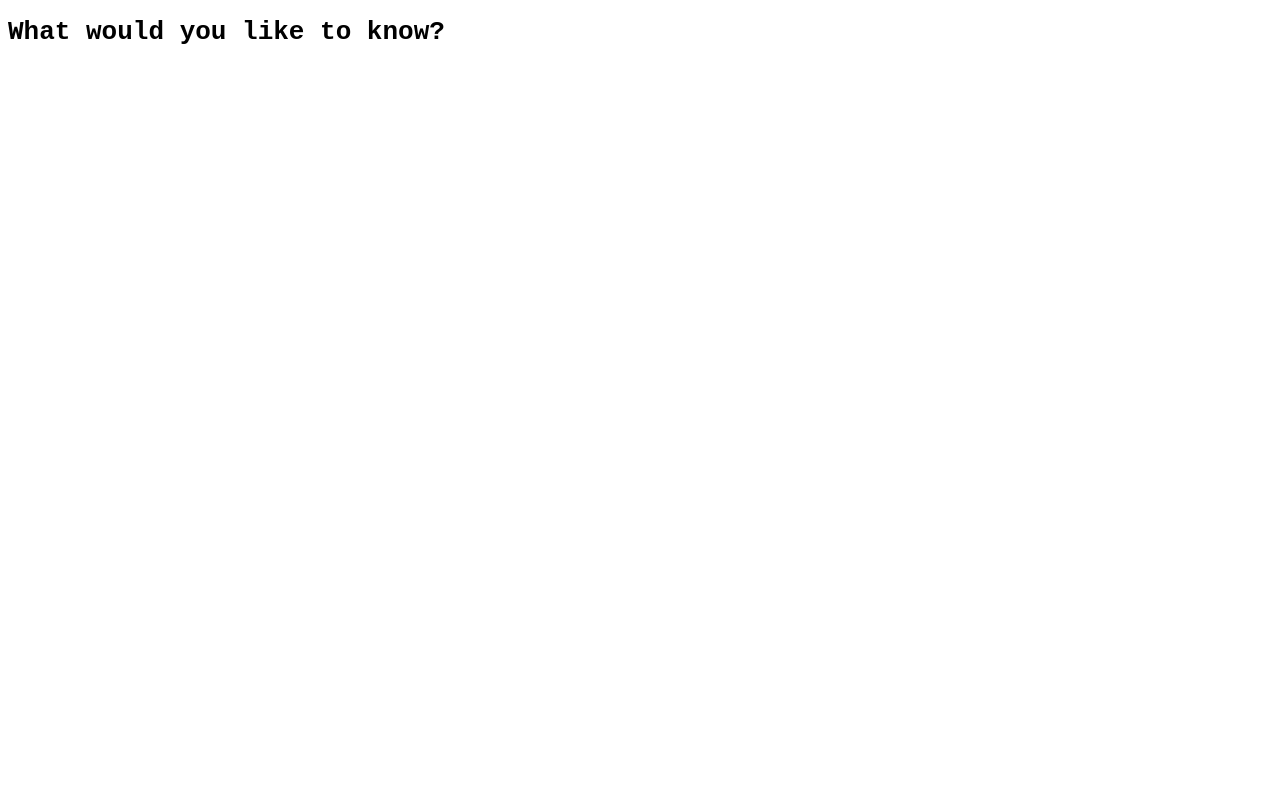
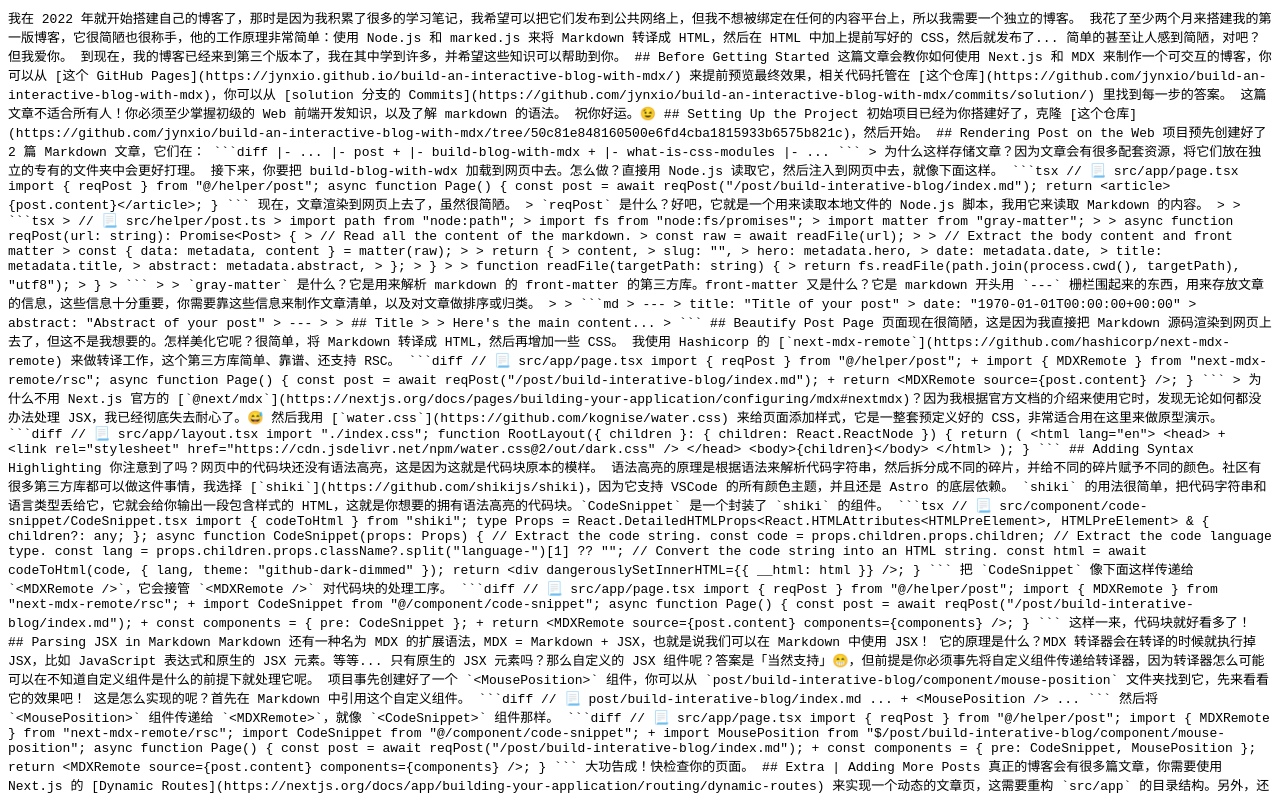
Before and after one commit to jynxio/build-your-blog, a Next.js app: page / in a window 1280 px wide. Shown: the top 795 px of the page. Built offline with nearby package versions, Linux system fonts and the light colour scheme.

Commit message:
Rendering Post Page

```diff
--- a/src/app/page.tsx
+++ b/src/app/page.tsx
@@ -1,5 +1,9 @@
-function Page() {
-    return <h1>What would you like to know?</h1>;
+import { reqPost } from "@/helper/post";
+
+async function Page() {
+    const post = await reqPost("/post/build-interative-blog/index.md");
+
+    return <article>{post.content}</article>;
 }
 
 export default Page;
```
